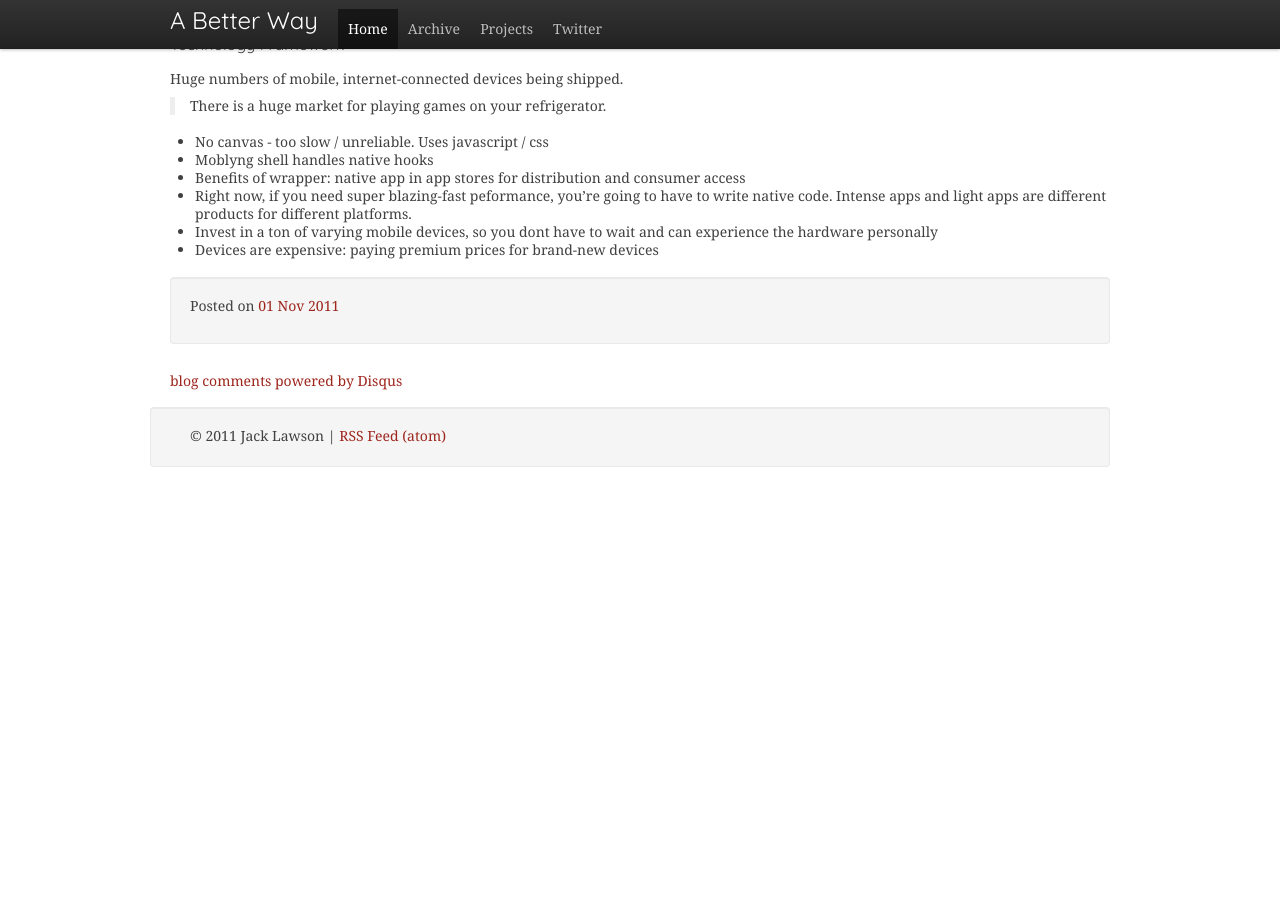
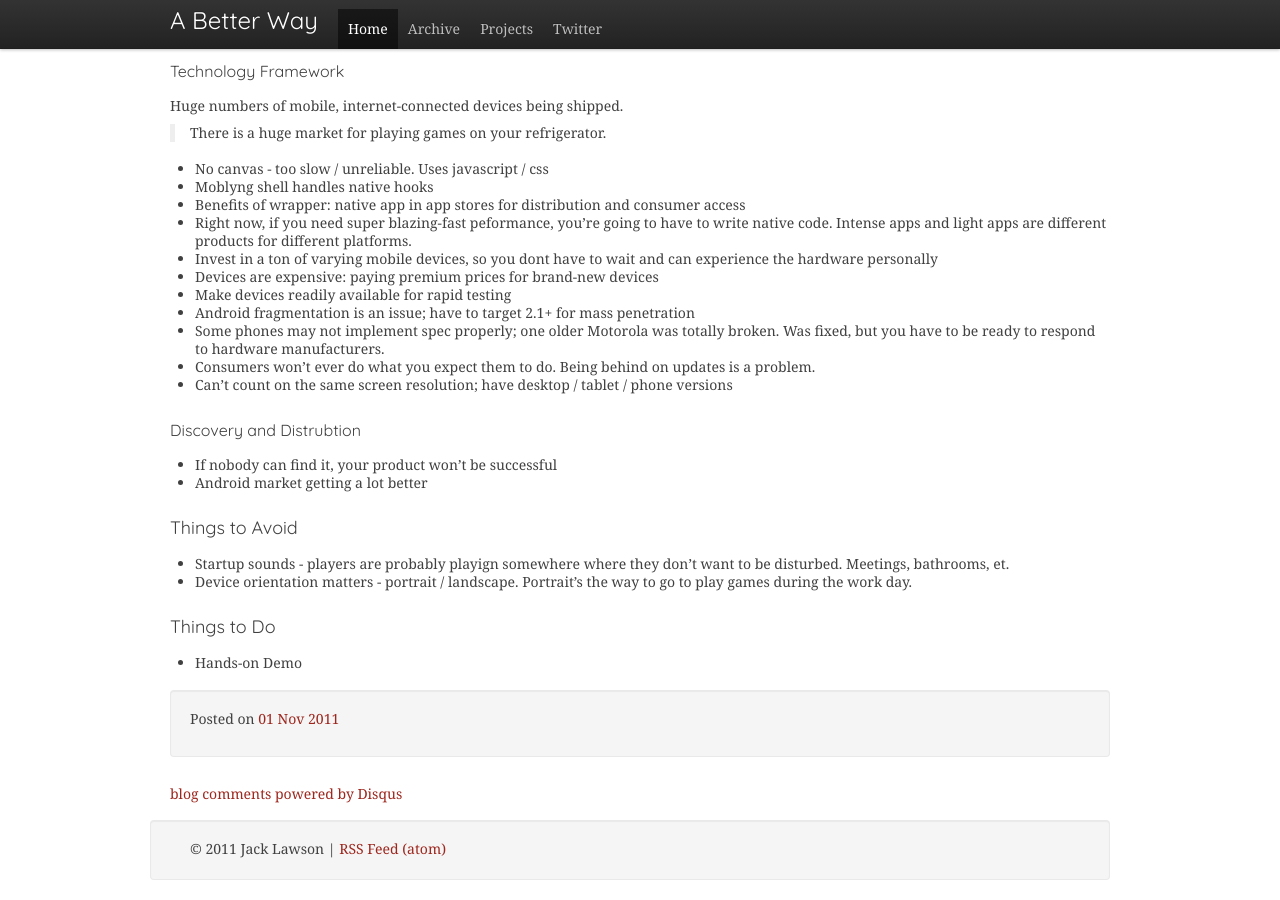
Before and after one commit to ajacksified/ajacksified.github.com, a Jekyll site: the page built from _posts/2011-11-01-new-game-conf-liveblog.markdown, in a window 1280 px wide and 900 px high, scrolled down 3180 px. Built offline with Jekyll 4.4.1, drawn with Linux system fonts in a browser that asks for light colours; nearby versions of some CDN libraries; some web fonts are replaced; comment, search, counter and statistics services are not loaded; before the commit the page ends 3667 px from its top, so only the background shows below that; some of the changed text lies outside the part shown.

Commit message:
Session 3

```diff
--- a/_posts/2011-11-01-new-game-conf-liveblog.markdown
+++ b/_posts/2011-11-01-new-game-conf-liveblog.markdown
@@ -196,3 +198,27 @@ Huge numbers of mobile, internet-connected devices being shipped.
 * Invest in a ton of varying mobile devices, so you dont have to wait and can
   experience the hardware personally
 * Devices are expensive: paying premium prices for brand-new devices
+* Make devices readily available for rapid testing
+* Android fragmentation is an issue; have to target 2.1+ for mass penetration
+* Some phones may not implement spec properly; one older Motorola was totally
+  broken. Was fixed, but you have to be ready to respond to hardware manufacturers.
+* Consumers won't ever do what you expect them to do. Being behind on updates is
+  a problem.
+* Can't count on the same screen resolution; have desktop / tablet / phone
+  versions
+
+#### Discovery and Distrubtion
+
+* If nobody can find it, your product won't be successful
+* Android market getting a lot better
+
+### Things to Avoid
+
+* Startup sounds - players are probably playign somewhere where they don't
+  want to be disturbed. Meetings, bathrooms, et.
+* Device orientation matters - portrait / landscape. Portrait's the way to go
+  to play games during the work day.
+
+### Things to Do
+
+* Hands-on Demo
```
Also changed, not shown: other parts of _posts/2011-11-01-new-game-conf-liveblog.markdown (+2 -0 lines).
